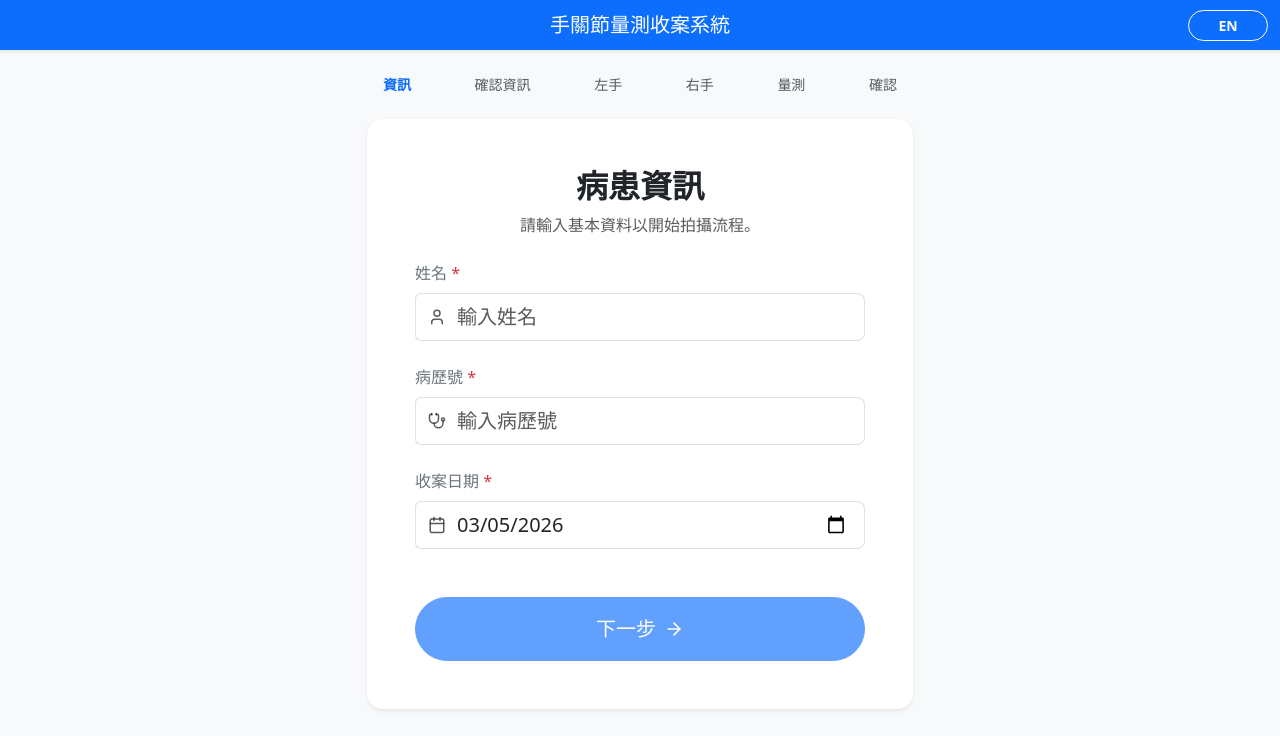
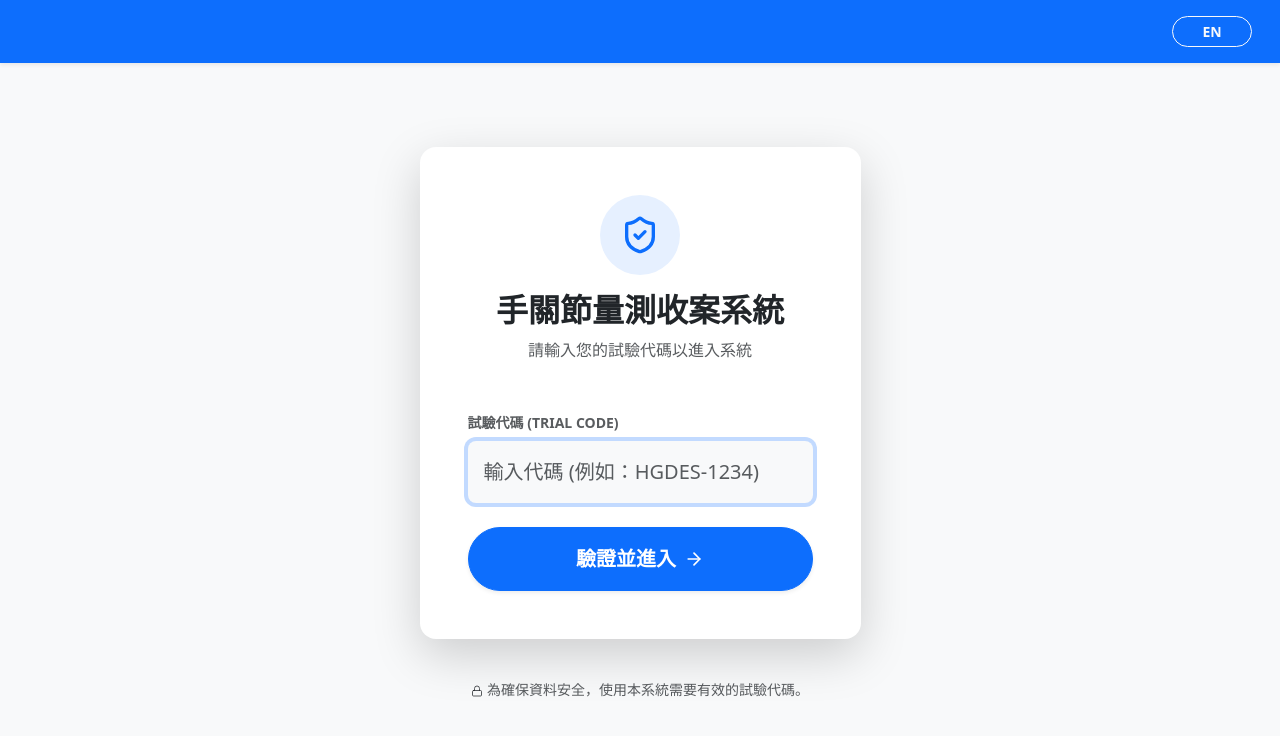
Before and after one commit to BCbug-tw/Hand-Goniometric-Data-Enrollment-System, a React (Vite) app: page / in a window 1280 px wide. Shown: the top 736 px of the page. Built offline with nearby package versions, Linux system fonts and the light colour scheme.

Commit message:
add verification func

```diff
--- a/src/App.jsx
+++ b/src/App.jsx
@@ -5,10 +5,12 @@ import PreConfirmation from './components/PreConfirmation';
 import CameraCapture from './components/CameraCapture';
 import MeasurementForm from './components/MeasurementForm';
 import Confirmation from './components/Confirmation';
+import VerificationScreen from './components/VerificationScreen';
 import { useTranslation } from 'react-i18next';
 
 export default function App() {
   const { t, i18n } = useTranslation();
+  const [isAuthenticated, setIsAuthenticated] = useState(false);
   const [currentStep, setCurrentStep] = useState(1);
   const [patientData, setPatientData] = useState({
     name: '',
@@ -40,6 +42,10 @@ export default function App() {
     const newLang = i18n.language === 'en' ? 'zh-TW' : 'en';
     i18n.changeLanguage(newLang);
   };
+
+  if (!isAuthenticated) {
+    return <VerificationScreen onVerifySuccess={() => setIsAuthenticated(true)} />;
+  }
 
   return (
     <div className="bg-light min-vh-100">
--- /dev/null
+++ b/src/components/VerificationScreen.jsx
@@ -0,0 +1,131 @@
+import React, { useState } from 'react';
+import { Container, Row, Col, Card, Button, Form, Alert, Spinner } from 'react-bootstrap';
+import { Lock, ArrowRight, ShieldCheck } from 'lucide-react';
+import axios from 'axios';
+import { useTranslation } from 'react-i18next';
+
+export default function VerificationScreen({ onVerifySuccess }) {
+    const { t, i18n } = useTranslation();
+    const [code, setCode] = useState('');
+    const [isVerifying, setIsVerifying] = useState(false);
+    const [error, setError] = useState('');
+
+    const API_URL = 'https://script.google.com/macros/s/AKfycbxgee-TmBYPDEE8CyzDOMeXehATqsKElySrgQz5xdxWUDBo4-TDvanZQFanh5yNs1b3/exec';
+
+    const handleVerify = async (e) => {
+        e.preventDefault();
+        if (!code.trim()) {
+            setError(t('verification.empty_code'));
+            return;
+        }
+
+        setIsVerifying(true);
+        setError('');
+
+        try {
+            const formData = new FormData();
+            formData.append('action', 'verify_code');
+            formData.append('code', code.trim());
+
+            const response = await axios.post(API_URL, formData);
+
+            if (response.data.status === 'success') {
+                onVerifySuccess();
+            } else {
+                setError(t('verification.invalid_code'));
+            }
+        } catch (err) {
+            console.error("Verification error:", err);
+            setError(t('verification.network_error'));
+        } finally {
+            setIsVerifying(false);
+        }
+    };
+
+    const toggleLanguage = () => {
+        const newLang = i18n.language === 'en' ? 'zh-TW' : 'en';
+        i18n.changeLanguage(newLang);
+    };
+
+    return (
+        <div className="bg-light min-vh-100 d-flex flex-column">
+            {/* Minimal Navbar just for language toggle */}
+            <nav className="navbar navbar-dark bg-primary shadow-sm p-3">
+                <div className="container-fluid d-flex justify-content-end">
+                    <Button
+                        variant="outline-light"
+                        size="sm"
+                        onClick={toggleLanguage}
+                        className="rounded-pill px-3 fw-bold"
+                        style={{ width: 80 }}
+                    >
+                        {i18n.language === 'en' ? '中文' : 'EN'}
+                    </Button>
+                </div>
+            </nav>
+
+            {/* Main Centered Content */}
+            <Container className="flex-grow-1 d-flex align-items-center justify-content-center py-5">
+                <Row className="w-100 justify-content-center">
+                    <Col xs={12} md={8} lg={6} xl={5}>
+                        <Card className="shadow-lg border-0 rounded-4 overflow-hidden">
+                            <Card.Body className="p-4 p-md-5">
+                                <div className="text-center mb-5">
+                                    <div className="d-inline-flex align-items-center justify-content-center bg-primary bg-opacity-10 text-primary rounded-circle mb-3" style={{ width: 80, height: 80 }}>
+                                        <ShieldCheck size={40} />
+                                    </div>
+                                    <h2 className="fw-bold mb-2">{t('app.title')}</h2>
+                                    <p className="text-muted">{t('verification.subtitle')}</p>
+                                </div>
+
+                                {error && (
+                                    <Alert variant="danger" className="rounded-3 border-0 d-flex align-items-center gap-2 mb-4">
+                                        <Lock size={18} className="flex-shrink-0" />
+                                        <span>{error}</span>
+                                    </Alert>
+                                )}
+
+                                <Form onSubmit={handleVerify}>
+                                    <Form.Group className="mb-4">
+                                        <Form.Label className="fw-bold text-muted small text-uppercase">
+                                            {t('verification.code_label')}
+                                        </Form.Label>
+                                        <Form.Control
+                                            type="text"
+                                            size="lg"
+                                            placeholder={t('verification.code_placeholder')}
+                                            value={code}
+                                            onChange={(e) => setCode(e.target.value)}
+                                            className="rounded-3 px-3 py-3 bg-light border-0"
+                                            autoFocus
+                                            autoComplete="off"
+                                            disabled={isVerifying}
+                                        />
+                                    </Form.Group>
+
+                                    <Button
+                                        type="submit"
+                                        variant="primary"
+                                        size="lg"
+                                        className="w-100 rounded-pill py-3 fw-bold d-flex align-items-center justify-content-center gap-2 shadow-sm transition-all"
+                                        disabled={isVerifying}
+                                    >
+                                        {isVerifying ? (
+                                            <><Spinner animation="border" size="sm" /> {t('verification.verifying')}</>
+                                        ) : (
+                                            <>{t('verification.submit')} <ArrowRight size={20} /></>
+                                        )}
+                                    </Button>
+                                </Form>
+                            </Card.Body>
+                        </Card>
+                        <div className="text-center mt-4 p-3 text-muted small">
+                            <Lock size={12} className="me-1" />
+                            {t('verification.footer_note')}
+                        </div>
+                    </Col>
+                </Row>
+            </Container>
+        </div>
+    );
+}
--- a/src/i18n.js
+++ b/src/i18n.js
@@ -76,6 +76,17 @@ const resources = {
                 "zipping": "Preparing ZIP...",
                 "zip_success": "Downloaded",
                 "zip_error": "Failed to create ZIP"
+            },
+            "verification": {
+                "subtitle": "Please enter your trial code to access the system",
+                "code_label": "Trial Code",
+                "code_placeholder": "Enter code (e.g., HGDES-1234)",
+                "submit": "Verify & Enter",
+                "verifying": "Verifying...",
+                "empty_code": "Please enter a trial code.",
+                "invalid_code": "Invalid trial code. Please check and try again.",
+                "network_error": "Network error during verification. Please try again later.",
+                "footer_note": "A valid trial code is required to use this application securely."
             }
         }
     },
@@ -153,6 +164,17 @@ const resources = {
                 "zipping": "正在打包中...",
                 "zip_success": "下載完成",
                 "zip_error": "打包失敗"
+            },
+            "verification": {
+                "subtitle": "請輸入您的試驗代碼以進入系統",
+                "code_label": "試驗代碼 (Trial Code)",
+                "code_placeholder": "輸入代碼 (例如：HGDES-1234)",
+                "submit": "驗證並進入",
+                "verifying": "驗證中...",
+                "empty_code": "請輸入試驗代碼。",
+                "invalid_code": "試驗代碼無效，請檢查後再試一次。",
+                "network_error": "網路連線發生錯誤，請稍後再試。",
+                "footer_note": "為確保資料安全，使用本系統需要有效的試驗代碼。"
             }
         }
     }
```
